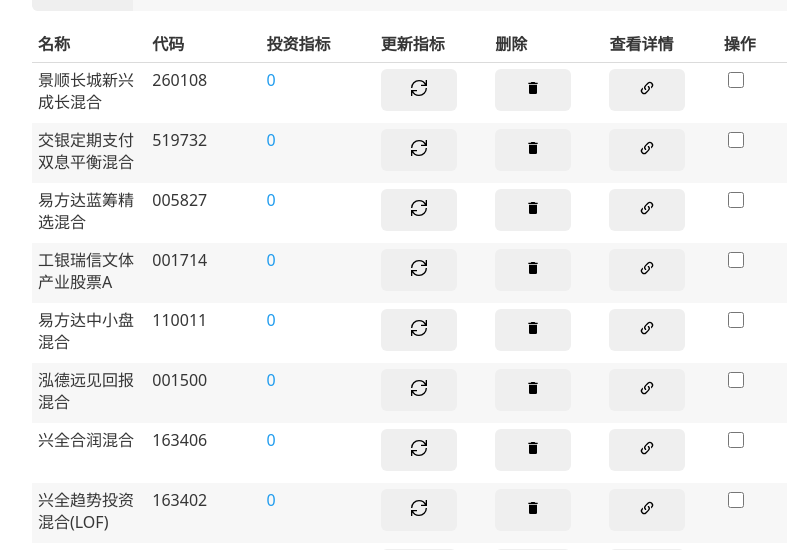
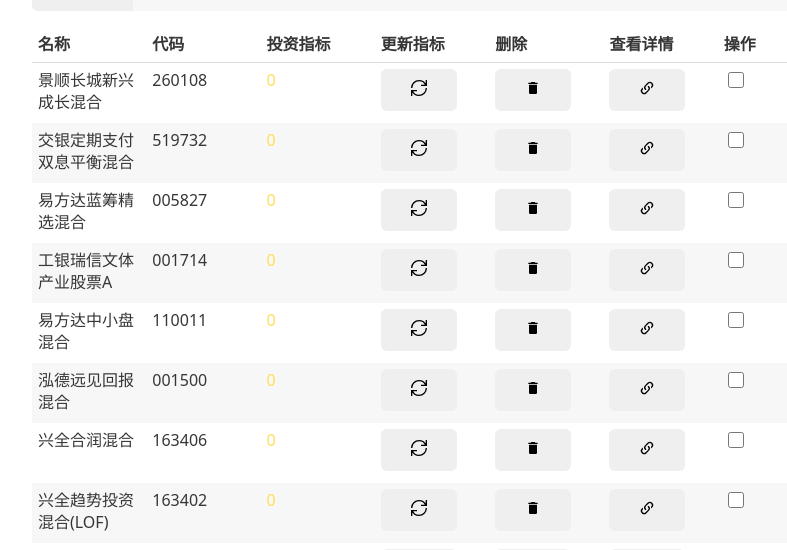
Before and after one commit to jerryshell/fund-web, a React (Create React App) app: page / in a window 1280 px wide. Shown: the part 237-787 px from the top of the page, without its empty margins (208-995 px from the left). Built offline with nearby package versions, Linux system fonts and the light colour scheme; no server answers.

Commit message:
refactor: 封装 JerryIndexText

```diff
--- a/src/component/Fund.js
+++ b/src/component/Fund.js
@@ -3,6 +3,7 @@
 import { useDispatch, useSelector } from 'react-redux'
 import { actionCreator } from '../redux/actionCreator'
 import UpdateButtonIcon from './UpdateButtonIcon'
+import JerryIndexText from './JerryIndexText'
 
 const Fund = (props) => {
   const dispatch = useDispatch()
@@ -62,7 +63,9 @@
     <tr>
       <td>{props.fund.name}</td>
       <td>{props.fund.code}</td>
-      <td className={jerryIndexClassName}>{props.fund.jerryIndex}</td>
+      <td>
+        <JerryIndexText jerryIndex={props.fund.jerryIndex}/>
+      </td>
       <td>
         <button
           onClick={fetchJerryIndex}
--- /dev/null
+++ b/src/component/JerryIndexText.js
@@ -0,0 +1,23 @@
+import React from 'react'
+
+const JerryIndexText = (props) => {
+  let jerryIndexClassName = ''
+
+  if (props.jerryIndex <= -5) {
+    jerryIndexClassName = 'success'
+  } else if (props.jerryIndex < 0) {
+    jerryIndexClassName = 'info'
+  } else if (props.jerryIndex >= 5) {
+    jerryIndexClassName = 'danger'
+  } else if (props.jerryIndex >= 0) {
+    jerryIndexClassName = 'warning'
+  }
+
+  return (
+    <span className={jerryIndexClassName}>
+          {props.jerryIndex}
+    </span>
+  )
+}
+
+export default JerryIndexText
--- a/src/component/SelectedFundList.js
+++ b/src/component/SelectedFundList.js
@@ -1,5 +1,6 @@
 import React, { useState } from 'react'
 import { useSelector } from 'react-redux'
+import JerryIndexText from './JerryIndexText'
 
 const SelectedFundList = () => {
   const selectedFundList = useSelector(state => state.selectedFundList)
@@ -23,7 +24,7 @@
           {item.code}
         </td>
         <td>
-          {item.jerryIndex}
+          <JerryIndexText jerryIndex={item.jerryIndex}/>
         </td>
         <td>
           {(totalAmount * item.jerryIndex / jerryIndexSum).toFixed(2)}
```
